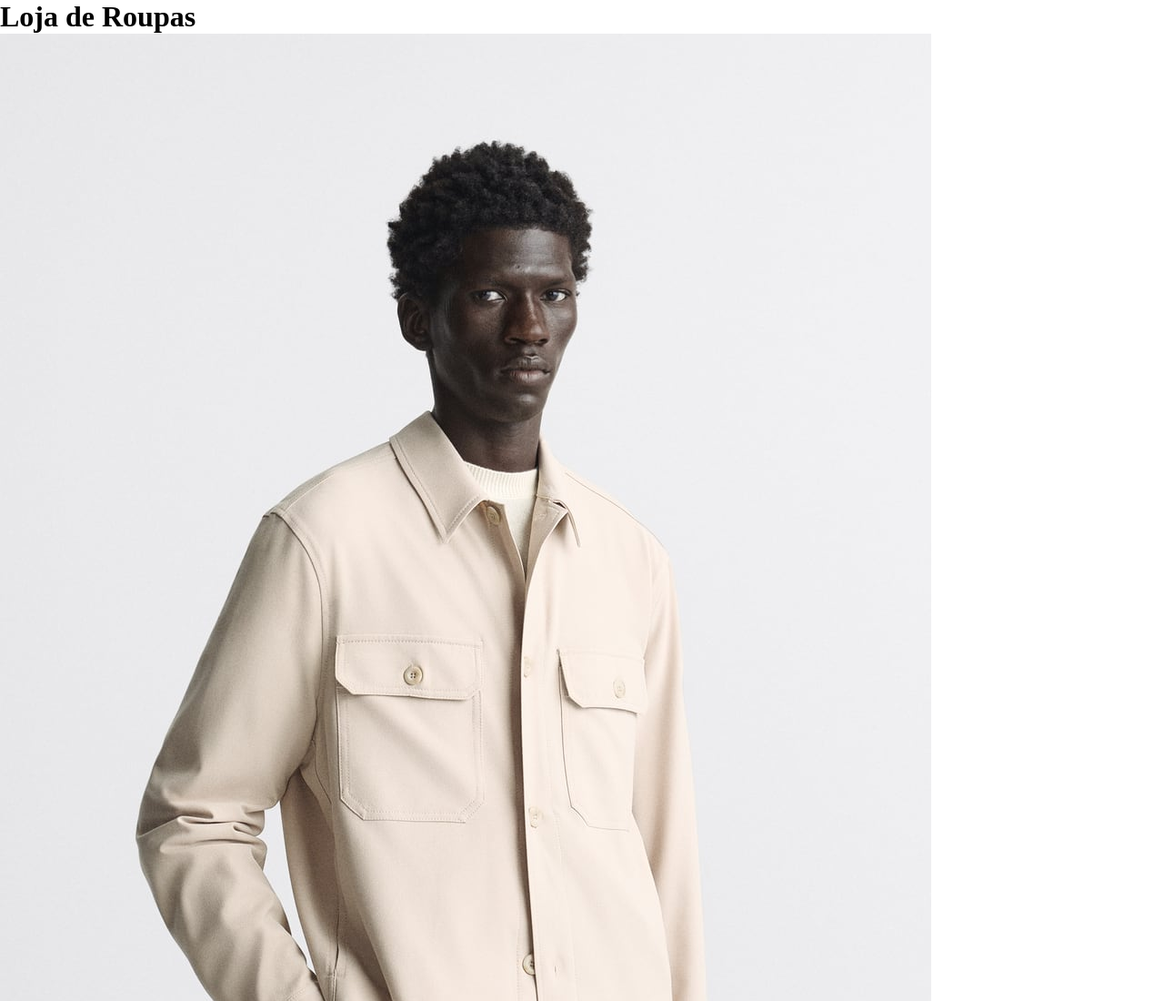
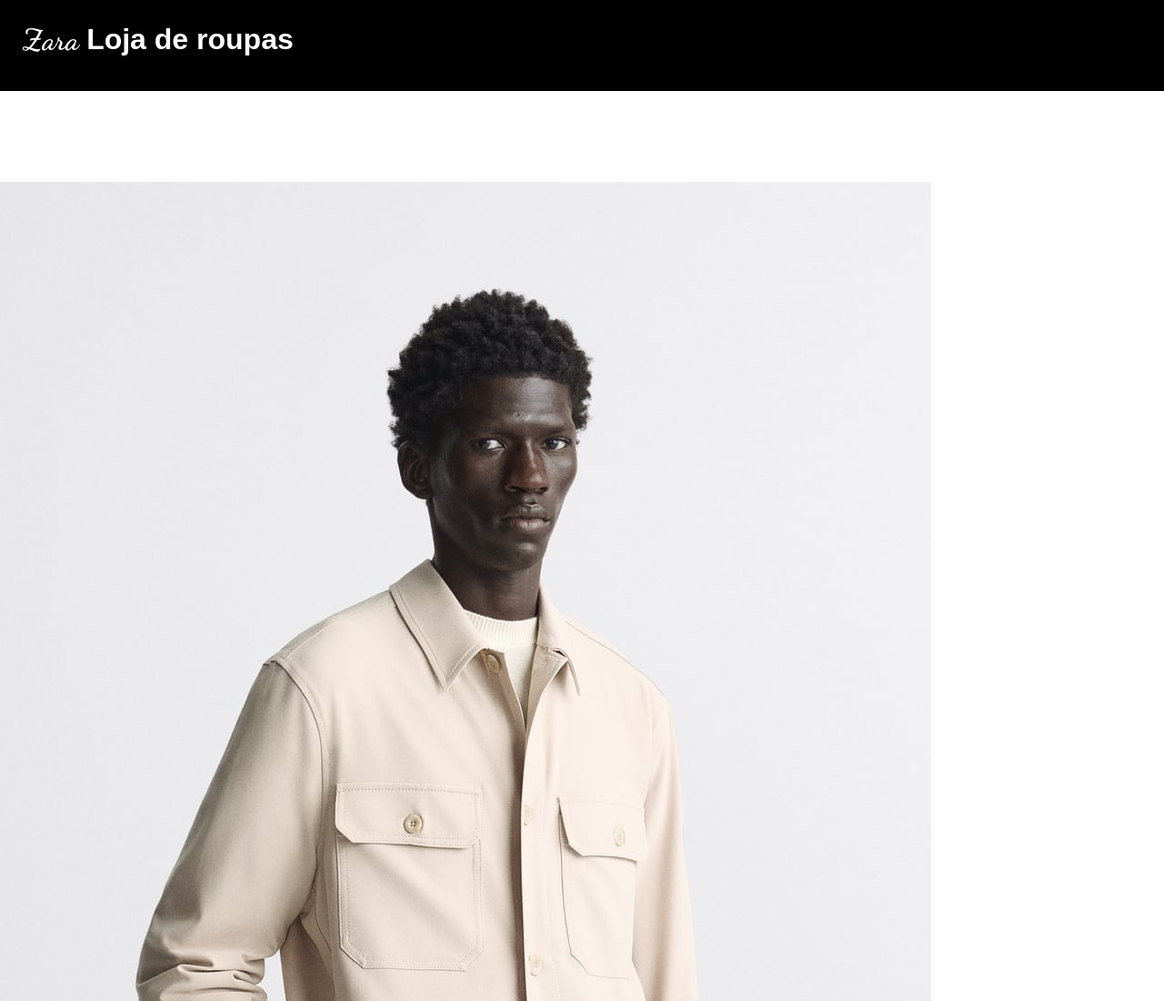
Before and after one commit to wagnerfelten/Marketplace-roupas, a website built with Vite: page index.html in a window 1280 px wide. Shown: the top 1100 px of the page at 91% size. Built offline with nearby package versions, Linux system fonts and the light colour scheme.

Commit message:
Create logo in apliction

```diff
--- a/index.html
+++ b/index.html
@@ -6,12 +6,17 @@
   <meta name="viewport" content="width=device-width, initial-scale=1.0" />
 
   <link rel="stylesheet" href="./src/style/style.css">
+
+  <link rel="preconnect" href="https://fonts.googleapis.com">
+  <link rel="preconnect" href="https://fonts.gstatic.com" crossorigin>
+  <link href="https://fonts.googleapis.com/css2?family=Dancing+Script:wght@700&display=swap" rel="stylesheet">
+
   <title>Vite App</title>
 </head>
 
 <body>
   <header class="header-container">
-    <h1>Loja de Roupas</h1>
+    <h1><span> Zara </span>Loja de roupas</h1>
   </header>
   <main>
     <section id="container-product">
--- a/src/style/style.css
+++ b/src/style/style.css
@@ -2,4 +2,28 @@
   margin: 0;
   padding: 0;
   box-sizing: border-box;
+  font-family: sans-serif;
 }
+body{
+  display: flex;
+  flex-direction: column;
+}
+
+.header-container{
+  width: 100%;
+  height: 100px;
+  background-color: black;
+}
+
+.header-container h1{
+  color: #fff;
+  padding: 25px;
+}
+
+.header-container span{
+  font-family: 'Dancing Script';
+}
+
+#container-product{
+margin-top: 100px;
+}
```
Also changed, not shown: src/assets/img/Logo.jpg (added).
